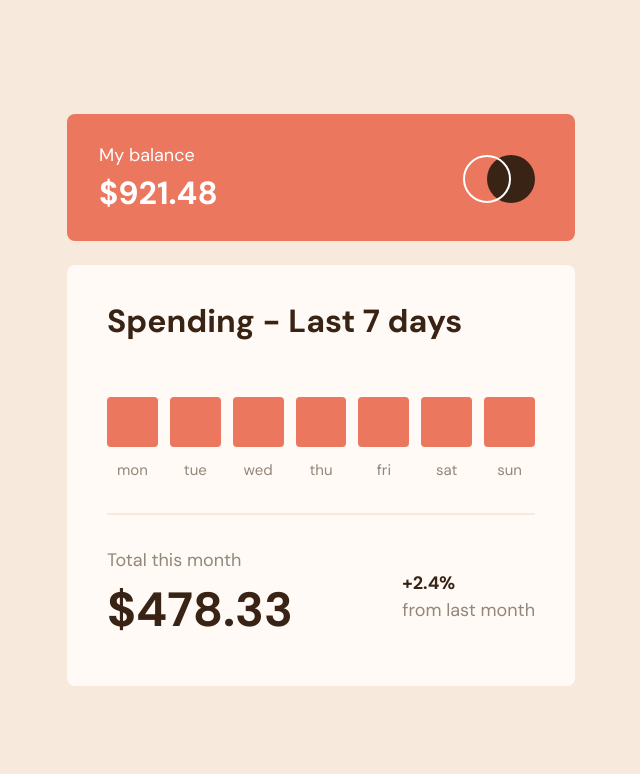
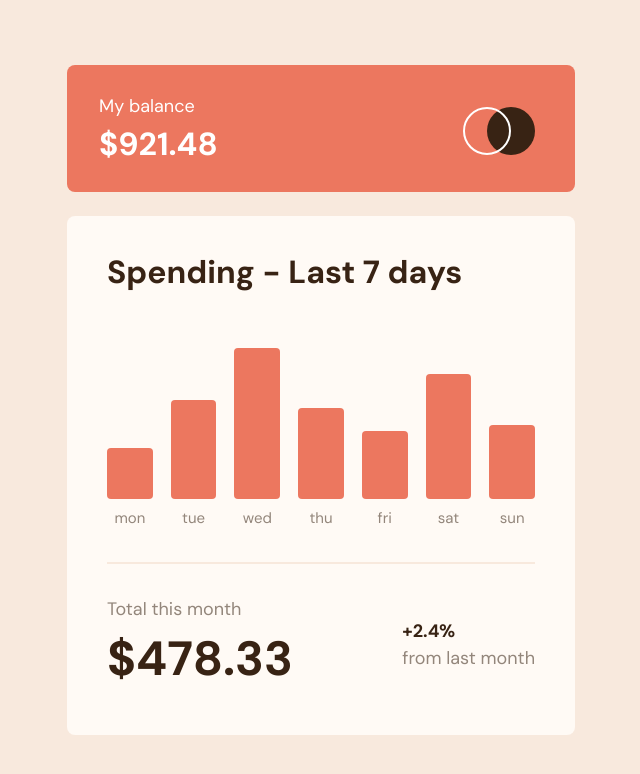
Before and after one commit to tinuola/fm_expenses-chart, a React (Vite) app: page / in a window 1280 px wide. Shown: the top 774 px of the page, without its empty margins (319-959 px from the left). Built offline with nearby package versions, Linux system fonts and the light colour scheme.

Commit message:
Implementing height on chart cells

```diff
--- a/css/style.css
+++ b/css/style.css
@@ -109,8 +109,6 @@ hr.divider {
 }
 
 #chart {
-  /* height: 175px;
-  background-color: var(--light-brown); */
   margin-top: 3.25rem;
 }
 
@@ -121,10 +119,18 @@ hr.divider {
   column-gap: 0.75rem;
 }
 
+@media (min-width: 768px) {
+  .chart-container {
+    -moz-column-gap: 1.125rem;
+    column-gap: 1.125rem;
+  }
+}
+
 .chart-cell__wrapper {
   flex: 1;
   display: flex;
   flex-direction: column;
+  justify-content: flex-end;
   align-items: center;
 }
 
@@ -132,8 +138,18 @@ hr.divider {
   background-color: var(--primary-red);
   margin-bottom: 0.75rem;
   width: 100%;
-  height: 50px;
   border-radius: 0.25rem;
+  cursor: pointer;
+}
+
+.chart-cell__bground:hover {
+  background-color: hsla(10, 100%, 76%, 1);
+}
+
+@media (min-width: 768px) {
+  .chart-cell__bground {
+    margin-bottom: 0.5rem;
+  }
 }
 
 .chart-cell__wrapper p {
--- a/src/Cell.js
+++ b/src/Cell.js
@@ -2,13 +2,16 @@ import React from 'react';
 
 const Cell = ({ day, amount }) => {
   let height = Math.ceil(amount);
-  // let cell = document.querySelector('.chart-cell__bground');
-  // cell.style.height = `${height}px`;
+
+  const cellStyle = {
+    height: height * 2.85 + 'px',
+  };
+
   return (
     <div className='chart-cell__wrapper'>
       <div
         className='chart-cell__bground'
-        data-height={height}></div>
+        style={cellStyle}></div>
       <p className='font-1'>{day}</p>
     </div>
   );
```
